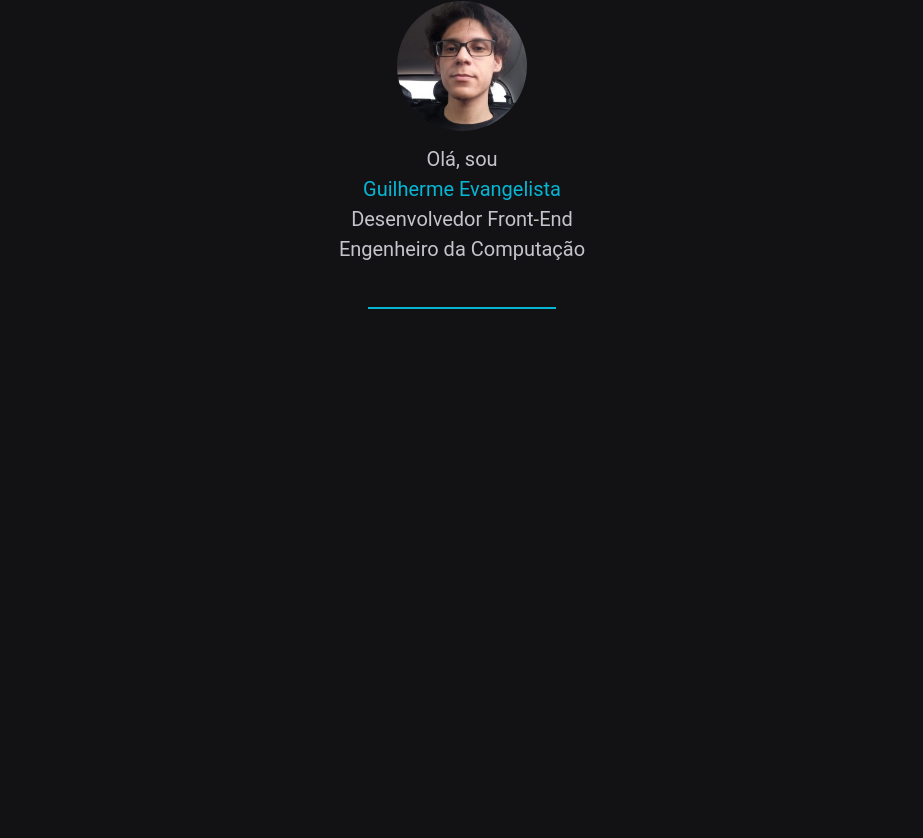
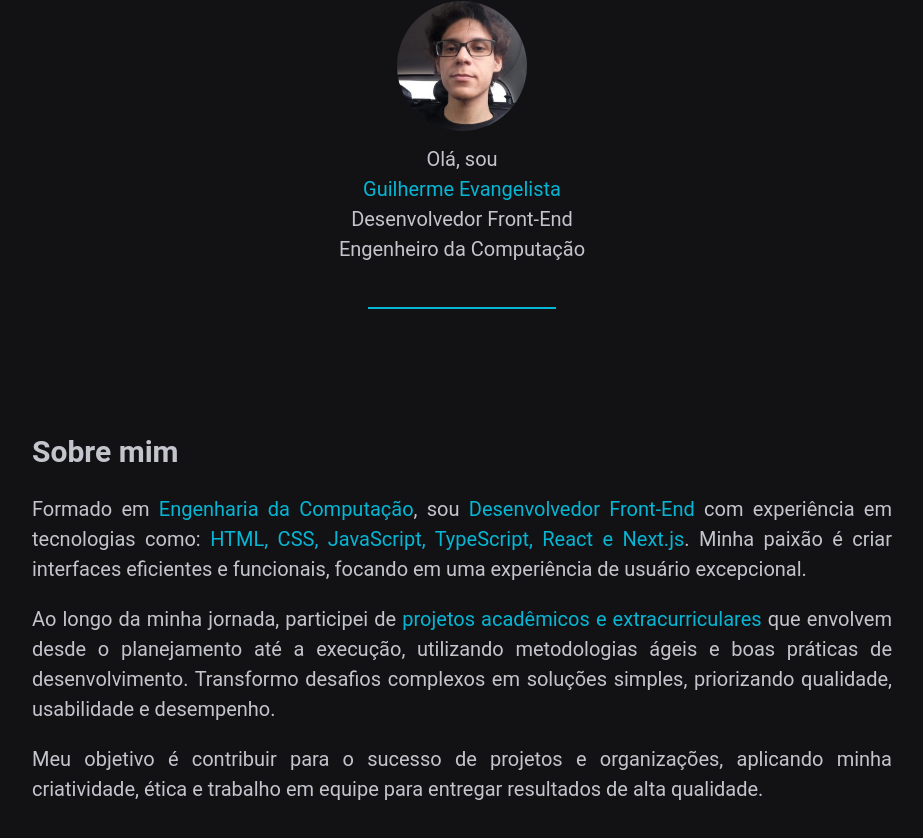
Before and after one commit to guilherme1s/guilherme, a React (Vite) app: page / in a window 1280 px wide. Shown: the part 174-1012 px from the top of the page, without its empty margins (178-1101 px from the left). Before the commit the page ends 800 px from the top, so only its background shows below. Built offline with nearby package versions, Linux system fonts and the light colour scheme.

Commit message:
feat: create about component

```diff
--- a/src/App.tsx
+++ b/src/App.tsx
@@ -3,6 +3,7 @@ import { ProfileCard } from "./components/ProfileCard/ProfileCard";
 import { GlobalStyles } from "./styles/Global.styles"
 
 import * as S from "./App.styles";
+import { About } from "./components/About/About";
 
 export function App() {
 
@@ -13,6 +14,7 @@ export function App() {
 
         <S.MainContentWrapper>
           <ProfileCard />
+          <About />
       </S.MainContentWrapper>
     </>
   );
--- /dev/null
+++ b/src/components/About/About.styles.ts
@@ -0,0 +1,41 @@
+import styled from "styled-components";
+
+export const AboutWrapper = styled.div`
+    display: flex;
+    flex-direction: column;
+    margin: 100px 0;
+    padding: 20px;
+    gap: 20px;
+    max-width: 900px;
+    margin: 100px auto;
+    line-height: 1.5;
+    text-align: justify;
+`;
+
+export const AboutTitle = styled.h2`
+    font-size: 20px;
+
+    @media (min-width: 668px) {
+        font-size: 24px;
+    }
+
+    @media (min-width: 1024px) {
+        font-size: 30px;
+    }
+`;
+
+export const AboutParagraph = styled.p`
+    font-size: 1rem;
+
+    span {
+        color: var(--blue-500);
+    }
+
+    @media (min-width: 668px) {
+        font-size: 18px;
+    }
+
+    @media (min-width: 1024px) {
+        font-size: 20px;
+    }
+`;
--- /dev/null
+++ b/src/components/About/About.tsx
@@ -0,0 +1,27 @@
+import * as S from "./About.styles";
+
+export function About() {
+    return (
+        <S.AboutWrapper>
+            <S.AboutTitle>Sobre mim</S.AboutTitle>
+
+            <S.AboutParagraph>
+                Formado em <span>Engenharia da Computação</span>, sou <span>Desenvolvedor Front-End</span> com experiência em tecnologias
+                como: <span>HTML, CSS, JavaScript, TypeScript, React e Next.js</span>. Minha paixão é criar interfaces
+                eficientes e funcionais, focando em uma experiência de usuário excepcional.
+            </S.AboutParagraph>
+
+            <S.AboutParagraph>
+                Ao longo da minha jornada, participei de <span>projetos acadêmicos e extracurriculares</span> que
+                envolvem desde o planejamento até a execução, utilizando metodologias ágeis e boas
+                práticas de desenvolvimento. Transformo desafios complexos em soluções simples,
+                priorizando qualidade, usabilidade e desempenho.
+            </S.AboutParagraph>
+
+            <S.AboutParagraph>
+                Meu objetivo é contribuir para o sucesso de projetos e organizações, aplicando minha
+                criatividade, ética e trabalho em equipe para entregar resultados de alta qualidade.
+            </S.AboutParagraph>
+        </S.AboutWrapper>
+    );
+}
--- a/src/components/ProfileCard/ProfileCard.styles.ts
+++ b/src/components/ProfileCard/ProfileCard.styles.ts
@@ -5,7 +5,7 @@ export const ProfileCardWrapper = styled.div`
     flex-direction: column;
     align-items: center;
     padding: 0 12px;
-    margin: 50px 0;
+    margin: 50px 0 100px;
     gap: 6px;
     color: var(--gray-300);
 `;
```
Also changed, not shown: src/components/Header/Header.tsx (line endings or trailing spaces).
